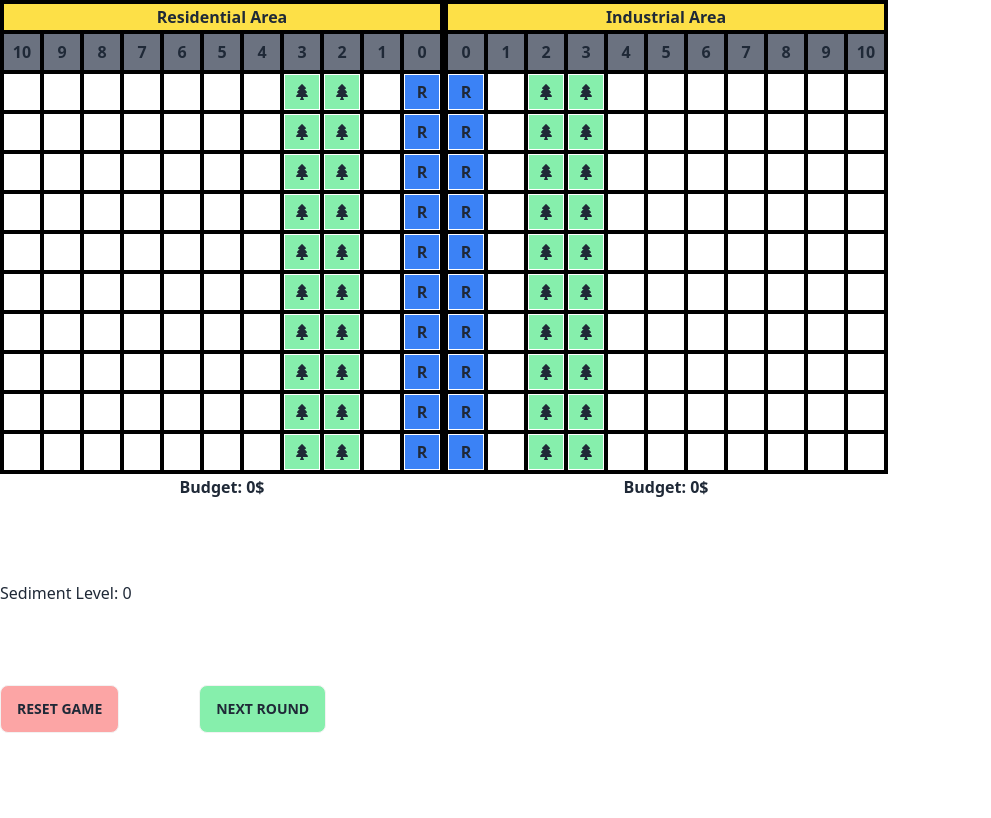
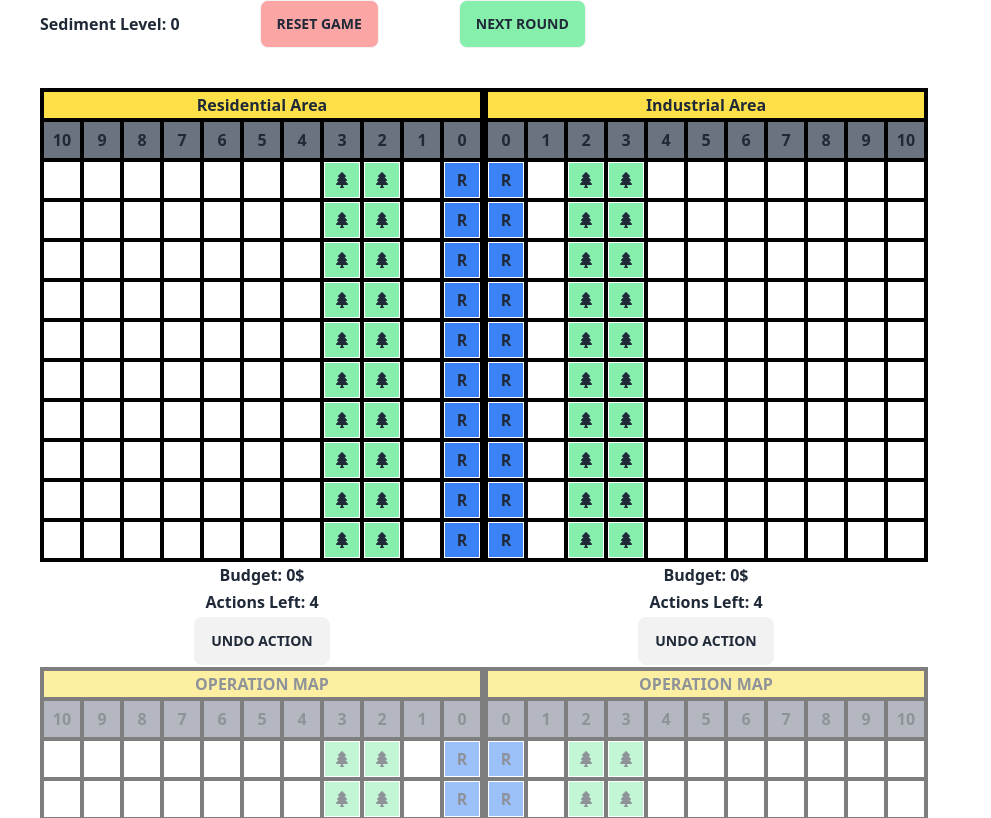
Before and after one commit to ErnestCuong/subsidence-game, a React (Create React App) app: page / in a window 1280 px wide. Shown: the top 818 px of the page, without its empty margins (0-991 px from the left). Built offline with nearby package versions, Linux system fonts and the light colour scheme.

Commit message:
Implement undo

```diff
--- a/src/containers/Board.js
+++ b/src/containers/Board.js
@@ -14,8 +14,8 @@ const Board = () => {
 	const [sediment2, setSediment2] = useState(-1)
 
 	useEffect(() => {
-    localStorage.setItem("sediment", JSON.stringify({ sediment: sediment }))
-  }, [sediment])
+		localStorage.setItem("sediment", JSON.stringify({ sediment: sediment }))
+	}, [sediment])
 
 	const addSediment = (value) => {
 		if (sediment + value > RIVER_DEPTH * 10) {
@@ -31,11 +31,11 @@ const Board = () => {
 
 	useEffect(() => {
 		if (sediment1 > -1 && sediment2 > -1) {
-			addSediment(sediment1+sediment2)
+			addSediment(sediment1 + sediment2)
 			setSediment1(-1)
 			setSediment2(-1)
 		}
-	},[sediment1, sediment2])
+	}, [sediment1, sediment2])
 
 	const restart = () => {
 		localStorage.removeItem('resident')
@@ -72,15 +72,15 @@ const Board = () => {
 	}
 
 	return (
-		<div className="flex flex-col items-start">
-			<div className="flex flex-row flex-shrink-0">
+		<div className="flex flex-col items-start ml-10">
+			<div className="flex gap-20 items-center">
+				<p className="font-bold">{`Sediment Level: ${Math.floor(sediment / 10)}`}</p>
+				<button className="btn bg-red-300" onClick={restart}>Reset Game</button>
+				<button className="btn bg-green-300" onClick={next}>Next Round</button>
+			</div>
+			<div className="flex flex-row flex-shrink-0 mt-10">
 				<Table id="resident" isRotated={true} title="Residential Area" role={Role.RESIDENTS} resetFlag={resetFlag} nextFlag={nextFlag} flood={flood} addSediment={setSediment1} />
 				<Table id="corporate" isRotated={false} title="Industrial Area" role={Role.COMPANIES} resetFlag={resetFlag} nextFlag={nextFlag} flood={flood} addSediment={setSediment2} />
-			</div>
-			<p className="mt-20">{`Sediment Level: ${Math.floor(sediment/10)}`}</p>
-			<div className="flex justify-between mt-20 gap-20">
-				<button className="btn bg-red-300" onClick={restart}>Reset Game</button>
-				<button className="btn bg-green-300" onClick={next}>Next Round</button>
 			</div>
 			<Toaster />
 		</div>
--- a/src/containers/Table.js
+++ b/src/containers/Table.js
@@ -1,9 +1,11 @@
 import { useEffect, useState } from "react";
 import Cell, { CellType } from "./Cell";
 import ActionDialog from "./ActionDialog";
+import toast from 'react-hot-toast'
 
 const ROW_LENGTH = 10
 const COLUMN_LENGTH = 10
+const ACTIONS_PER_ROUND = 4
 
 export const Role = {
   RESIDENTS: 0,
@@ -18,24 +20,46 @@ const getNewGrid = () => {
   )
 }
 
-const getEmptyGrid = () => {
+const getEmptyGrid = (grid) => {
   return Array.from({ length: ROW_LENGTH }, () =>
-    Array.from({ length: COLUMN_LENGTH + 1 }, () => CellType.DEFAULT)
+    Array.from({ length: COLUMN_LENGTH + 1 }, (_, index) =>
+      index === 0 ? CellType.WATER : CellType.DEFAULT
+    )
   )
 }
 
-const calculateProfit = (grid) => {
-  return 1
+const getOperableGrid = (grid) => {
+  const updatedGrid = getEmptyGrid()
+
+  const queue = []
+
+  const getAllRoads = () => {
+    if (queue.length === 0) {
+      return
     }
 
-const Table = ({ id, isRotated, title, role, resetFlag, nextFlag, flood, addSediment }) => {
-  const [grid, setGrid] = useState(
-    JSON.parse(localStorage.getItem(id))?.grid ?? getNewGrid()
-  );
-  const [budget, setBudget] = useState(JSON.parse(localStorage.getItem(id))?.budget ?? 0)
+    const { row, col } = queue.pop()
 
-  const getOperableGrid = () => {
-    const updatedGrid = getEmptyGrid()
+    if (grid[row][col] !== CellType.ROAD) {
+      return
+    }
+
+    updatedGrid[row][col] = CellType.ROAD
+
+    if (row > 0 && updatedGrid[row - 1][col] === CellType.DEFAULT) {
+      queue.push({ row: row - 1, col: col })
+    }
+    if (col > 1 && updatedGrid[row][col - 1] === CellType.DEFAULT) {
+      queue.push({ row: row, col: col - 1 })
+    }
+    if (row < ROW_LENGTH - 1 && updatedGrid[row + 1][col] === CellType.DEFAULT) {
+      queue.push({ row: row + 1, col: col })
+    }
+    if (col < COLUMN_LENGTH && updatedGrid[row][col + 1] === CellType.DEFAULT) {
+      queue.push({ row: row, col: col + 1 })
+    }
+  }
+
   for (let rowIndex = 0; rowIndex < ROW_LENGTH; rowIndex++) {
     for (let columnIndex = 1; columnIndex < COLUMN_LENGTH + 1; columnIndex++) {
       if (grid[rowIndex][columnIndex] === CellType.TREE) {
@@ -45,23 +69,11 @@ const Table = ({ id, isRotated, title, role, resetFlag, nextFlag, flood, addSedi
   }
 
   for (let rowIndex = 0; rowIndex < ROW_LENGTH; rowIndex++) {
-      if (grid[rowIndex][1] === CellType.ROAD) {
-        updatedGrid[rowIndex][1] = CellType.ROAD
-      }
+    queue.push({ row: rowIndex, col: 1 })
   }
 
-    for (let columnIndex = 2; columnIndex < COLUMN_LENGTH + 1; columnIndex++) {
-      for (let rowIndex = 0; rowIndex < ROW_LENGTH; rowIndex++) {
-        if (updatedGrid[rowIndex][columnIndex - 1] === CellType.ROAD && grid[rowIndex][columnIndex] === CellType.ROAD) {
-          updatedGrid[rowIndex][columnIndex] = CellType.ROAD
-        }
-        if (updatedGrid[rowIndex][columnIndex] === CellType.ROAD && rowIndex > 0 && grid[rowIndex - 1][columnIndex] === CellType.ROAD) {
-          updatedGrid[rowIndex - 1][columnIndex] = CellType.ROAD
-        }
-        if (updatedGrid[rowIndex][columnIndex] === CellType.ROAD && rowIndex < ROW_LENGTH - 1 && grid[rowIndex + 1][columnIndex] === CellType.ROAD) {
-          updatedGrid[rowIndex + 1][columnIndex] = CellType.ROAD
-        }
-      }
+  while (queue.length > 0) {
+    getAllRoads()
   }
 
   for (let rowIndex = 0; rowIndex < ROW_LENGTH; rowIndex++) {
@@ -74,10 +86,10 @@ const Table = ({ id, isRotated, title, role, resetFlag, nextFlag, flood, addSedi
         continue
       }
 
-        const topIsRoad = rowIndex > 0 && updatedGrid[rowIndex-1][columnIndex] === CellType.ROAD
-        const bottomIsRoad = rowIndex < ROW_LENGTH-1 && updatedGrid[rowIndex+1][columnIndex] === CellType.ROAD
-        const riverSideIsRoad = columnIndex > 1 && updatedGrid[rowIndex][columnIndex-1] === CellType.ROAD
-        const landSideIsRoad = columnIndex < COLUMN_LENGTH && updatedGrid[rowIndex][columnIndex+1] === CellType.ROAD
+      const topIsRoad = rowIndex > 0 && updatedGrid[rowIndex - 1][columnIndex] === CellType.ROAD
+      const bottomIsRoad = rowIndex < ROW_LENGTH - 1 && updatedGrid[rowIndex + 1][columnIndex] === CellType.ROAD
+      const riverSideIsRoad = columnIndex > 1 && updatedGrid[rowIndex][columnIndex - 1] === CellType.ROAD
+      const landSideIsRoad = columnIndex < COLUMN_LENGTH && updatedGrid[rowIndex][columnIndex + 1] === CellType.ROAD
 
       if (topIsRoad || bottomIsRoad || riverSideIsRoad || landSideIsRoad) {
         updatedGrid[rowIndex][columnIndex] = grid[rowIndex][columnIndex]
@@ -87,6 +99,26 @@ const Table = ({ id, isRotated, title, role, resetFlag, nextFlag, flood, addSedi
 
   return updatedGrid
 }
+
+const calculateProfit = (grid) => {
+  const operableGrid = getOperableGrid(grid)
+  let profit = 0
+  for (let rowIndex = 0; rowIndex < ROW_LENGTH; rowIndex++) {
+    for (let columnIndex = 1; columnIndex < COLUMN_LENGTH + 1; columnIndex++) {
+      if (operableGrid[rowIndex][columnIndex] === CellType.HOME || operableGrid[rowIndex][columnIndex] === CellType.FACTORY) {
+        profit = profit + 1
+      }
+    }
+  }
+  return profit
+}
+
+const Table = ({ id, isRotated, title, role, resetFlag, nextFlag, flood, addSediment }) => {
+  const [grid, setGrid] = useState(
+    JSON.parse(localStorage.getItem(id))?.grid ?? getNewGrid()
+  );
+  const [budget, setBudget] = useState(JSON.parse(localStorage.getItem(id))?.budget ?? 0)
+  const [actions, setActions] = useState([])
 
   const changeCellType = (rowIndex, columnIndex, newCellType) => {
     // Create a deep copy of the grid
@@ -116,6 +148,7 @@ const Table = ({ id, isRotated, title, role, resetFlag, nextFlag, flood, addSedi
     }
     setGrid(getNewGrid())
     setBudget(0)
+    setActions([])
   }, [resetFlag])
 
   useEffect(() => {
@@ -137,6 +170,7 @@ const Table = ({ id, isRotated, title, role, resetFlag, nextFlag, flood, addSedi
     }
     addSediment(newSediment > 0 ? newSediment : 0)
     setBudget(budget + calculateProfit(grid))
+    setActions([])
   }, [nextFlag])
 
   useEffect(() => {
@@ -173,6 +207,10 @@ const Table = ({ id, isRotated, title, role, resetFlag, nextFlag, flood, addSedi
     setGrid(updatedGrid)
   }, [flood])
 
+  const [operableGrid, setOperableGrid] = useState(getOperableGrid(grid))
+
+  useEffect(() => setOperableGrid(getOperableGrid(grid)), [grid])
+
   return (
     <div className={`inline-container flex-shrink-0`}>
       {/* <h className="h-10 font-bold">{title}</h> */}
@@ -181,8 +219,16 @@ const Table = ({ id, isRotated, title, role, resetFlag, nextFlag, flood, addSedi
         isOpen={modalOpen}
         setNotOpen={() => setModalOpen(false)}
         cellType={getCellType(activeCellID[0], activeCellID[1])}
-        setCellType={(newCellType) =>
+        setCellType={(newCellType) => {
+          if (actions.length >= ACTIONS_PER_ROUND) {
+            toast.error("No more action this round", {
+              position: "bottom-center"
+            })
+            return
+          }
+          setActions([...actions, [activeCellID[0], activeCellID[1], grid[activeCellID[0]][activeCellID[1]]]])
           changeCellType(activeCellID[0], activeCellID[1], newCellType)
+        }
         }
         role={role}
       />
@@ -223,6 +269,61 @@ const Table = ({ id, isRotated, title, role, resetFlag, nextFlag, flood, addSedi
             </tr>
           ))}
           <tr className="border border-transparent"><th colSpan={COLUMN_LENGTH + 1}>{`Budget: ${budget}$`}</th></tr>
+          <tr className="border border-transparent"><th colSpan={COLUMN_LENGTH + 1}>{`Actions Left: ${ACTIONS_PER_ROUND - actions.length}`}</th></tr>
+          <tr className="border border-transparent">
+            <th colSpan={COLUMN_LENGTH + 1}>
+              <button
+                className="btn"
+                onClick={() => {
+                  if (actions.length === 0) {
+                    return
+                  }
+                  const action = actions.pop()
+                  changeCellType(action[0], action[1], action[2])
+                }}
+              >
+                UNDO ACTION
+              </button>
+            </th>
+          </tr>
+        </tbody>
+      </table>
+
+      <table className="table-auto border opacity-50">
+        <thead>
+          <tr><th colSpan={COLUMN_LENGTH + 1} className="font-bold bg-yellow-300 border-4 border-black">OPERATION MAP</th></tr>
+        </thead>
+        <thead>
+          <tr>
+            {Array.from({ length: COLUMN_LENGTH + 1 }, (_, index) => (
+              <th
+                key={isRotated ? COLUMN_LENGTH - index : index}
+                className="border-4 border-black w-10 h-10 bg-gray-500"
+              >
+                {isRotated ? (COLUMN_LENGTH - index) : (index)}
+              </th>
+            ))}
+          </tr>
+        </thead>
+        <tbody>
+          {Array.from({ length: ROW_LENGTH }, (_, rowIndex) => (
+            <tr key={rowIndex}>
+              {Array.from({ length: COLUMN_LENGTH + 1 }, (_, columnIndex) => (
+                <td
+                  key={isRotated ? (COLUMN_LENGTH - columnIndex) : (columnIndex)}
+                  className="border border-4 border-black w-10 h-10"
+                >
+                  <Cell
+                    cellType={operableGrid[rowIndex][isRotated ? COLUMN_LENGTH - columnIndex : columnIndex]}
+                    onClick={() => {
+                      console.log("HEHE")
+                    }}
+                    disabled={true}
+                  />
+                </td>
+              ))}
+            </tr>
+          ))}
         </tbody>
       </table>
     </div>
```
Lines whose indentation alone changed are shown as unchanged.
